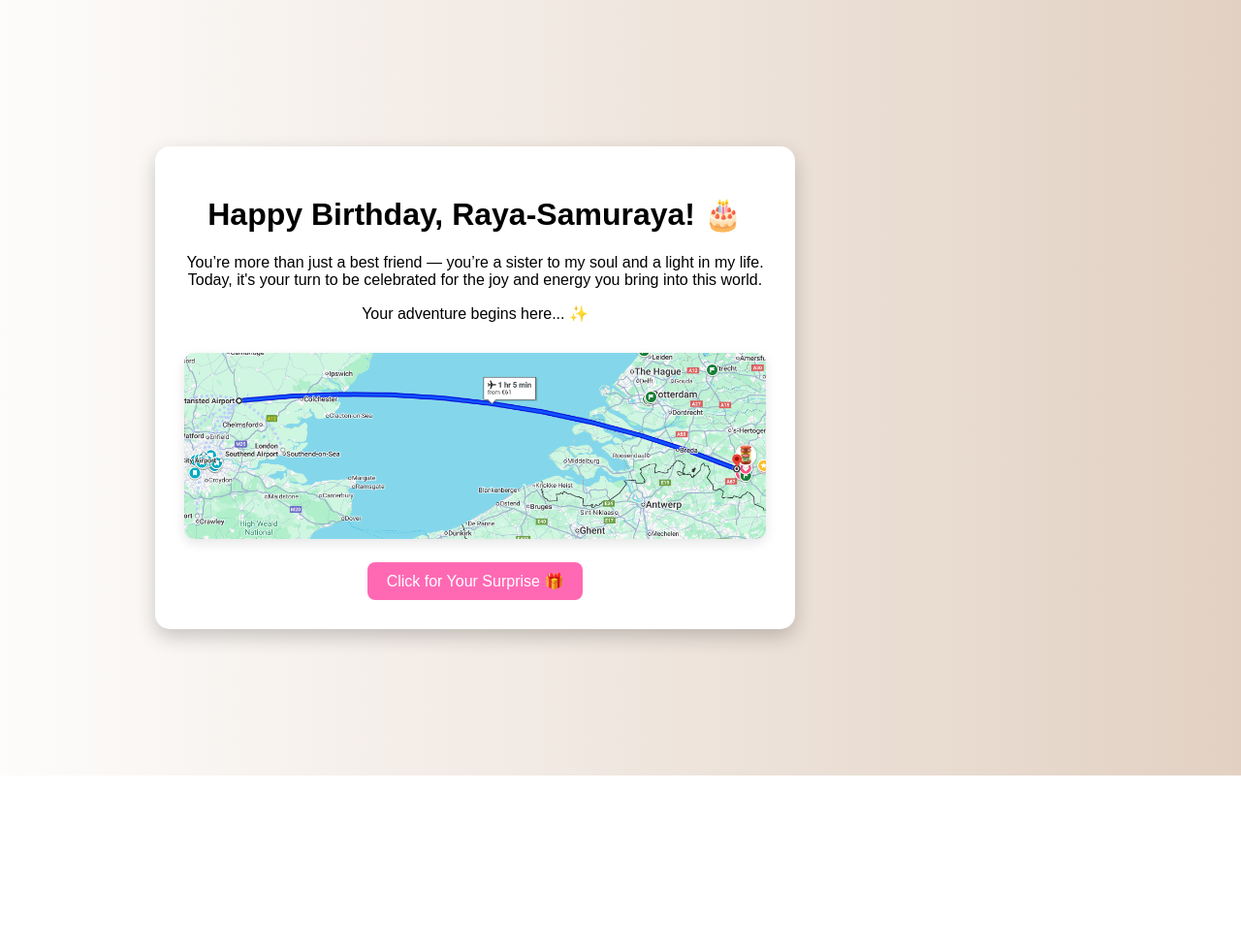
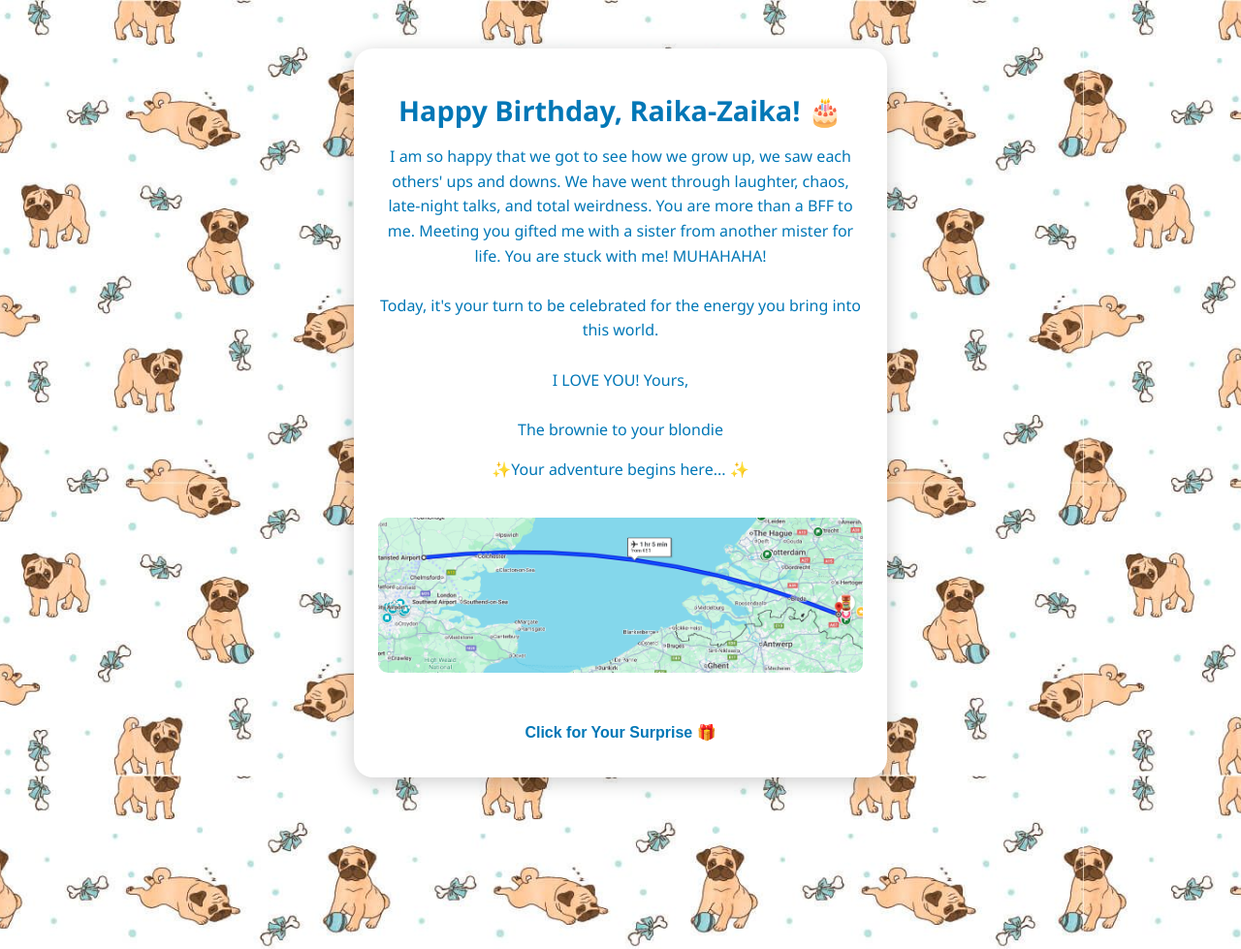
Before and after one commit to jaklin99/Birthday-card, a plain HTML site: page index.html in a window 1280 px wide. Shown: the top 979 px of the page at 97% size. Before the commit the page ends 800 px from the top, so only its background shows below. Drawn offline with nearby package versions, Linux system fonts and the light colour scheme.

Commit message:
adjustments to the index/script and style so that the card looks nice and has functionalities

```diff
--- a/index.html
+++ b/index.html
@@ -2,19 +2,28 @@
 <html lang="en">
   <head>
     <meta charset="UTF-8" />
-    <title>🎉 Surprise Birthday Card</title>
+    <title>🎉 Surprise Birthday Card 🎉</title>
     <link rel="stylesheet" href="style.css" />
   </head>
   <body>
+    <div class="card-wrapper">
       <div class="card">
-      <h1>Happy Birthday, Raya-Samuraya! 🎂</h1>
+        <h1>Happy Birthday, Raika-Zaika! 🎂</h1>
         <p>
-        You’re more than just a best friend — you’re a sister to my soul and a
-        light in my life. Today, it's your turn to be celebrated for the joy and
-        energy you bring into this world.
+          I am so happy that we got to see how we grow up, we saw each others'
+          ups and downs. We have went through laughter, chaos, late-night talks,
+          and total weirdness. You are more than a BFF to me. Meeting you gifted
+          me with a sister from another mister for life. You are stuck with me!
+          MUHAHAHA!
+          <br /><br />
+          Today, it's your turn to be celebrated for the energy you bring into
+          this world.
+          <br /><br />
+          I LOVE YOU! Yours, <br /><br />
+          The brownie to your blondie
         </p>
 
-      <p>Your adventure begins here... ✨</p>
+        <p>✨Your adventure begins here... ✨</p>
 
         <img
           src="assets/trip-route.png"
@@ -23,24 +32,21 @@
         />
 
         <button onclick="revealSurprise()">Click for Your Surprise 🎁</button>
-
-      <div id="surprise" class="hidden">
-        <h2>✈️ Guess what?</h2>
+      </div>
+    </div>
+    <div class="card hidden" id="card2">
+      <h2>✈️ Guess what? ✈️</h2>
       <p>
-          A ticket is waiting for you — from London to Eindhoven. You’re coming
-          here, and I couldn’t be more excited!
+        Prepare your luggage because a trip is awaiting you...prepare for a
+        rainy, but sunny weather. You are going from London to Eindhoven.
       </p>
-        <img
-          src="assets/flight-ticket.png"
-          alt="Flight Ticket"
-          class="ticket"
-        />
+      <img src="assets/flight-ticket.png" alt="Flight Ticket" class="ticket" />
 
       <h2>🎤 But wait... there’s more.</h2>
       <p>
-          We're going to see <strong>Mr. Worldwide</strong> himself — Pitbull —
-          live in Amsterdam! Get ready to dance like nobody's watching and make
-          memories that will last forever.
+        We’re going to see <strong>Mr. Worldwide</strong> himself live in
+        Amsterdam! Get ready to dance like nobody’s watching and make memories
+        that will last forever.
       </p>
       <img
         src="assets/concert-ticket.png"
@@ -51,14 +57,34 @@
       <p>
         This birthday isn’t just about candles and cake. It’s about reminding
         you how deeply you are loved, how much you are appreciated, and how
-          magical life can be when we're together.
+        magical life can be when we're <strong>together.</strong>💖
       </p>
 
       <p>
         Pack your bags, beautiful. An unforgettable journey is just getting
         started. 💖
       </p>
+
+      <button onclick="showPlan()">🗺️ Show Trip Plan 🗺️</button>
     </div>
+    <div id="trip-plan" class="card hidden">
+      <h2>📆 Our Birthday Trip Plan</h2>
+      <br /><br />
+      <strong>🗓️ June 14 (Arrival Day):</strong><br /><br />
+      Arrival at 20:55 → Chill dinner in Eindhoven → Evening walk & bar hopping
+      <br /><br />
+      <strong>🗓️ June 15 (Amsterdam Day!):</strong>
+      <br />Morning-Noon: Explore the canals, museums, and markets <br />
+      Afternoon: Canal cruise or Van Gogh museum<br />
+      Evening: PITBULL concert 🎤
+      <br /><br />
+      <strong>🗓️ June 16 (Magic Day):</strong> Day trip to
+      <strong>Efteling</strong> amusement park 🎢🎠 <br /><br />
+      <strong>🗓️ June 17 (Chill & Goodbye):</strong> <br /><br />
+      Relax in Eindhoven — brunch, park picnic or local art museum <br />
+      Free time until 15:00 before your departure ✈️
+      <br /><br />
+      <p>Can’t wait to live all of this with you 💕</p>
     </div>
 
     <canvas class="confetti" id="confettiCanvas"></canvas>
--- a/script.js
+++ b/script.js
@@ -1,19 +1,49 @@
+// function revealSurprise() {
+//   document.getElementById("surprise").classList.remove("hidden");
+
+//   // Confetti animation
+//   const duration = 6 * 1000;
+//   const end = Date.now() + duration;
+
+//   (function frame() {
+//     confetti({
+//       particleCount: 6,
+//       angle: 60,
+//       spread: 70,
+//       origin: { x: 0 },
+//     });
+//     confetti({
+//       particleCount: 6,
+//       angle: 120,
+//       spread: 70,
+//       origin: { x: 1 },
+//     });
+
+//     if (Date.now() < end) {
+//       requestAnimationFrame(frame);
+//     }
+//   })();
+// }
+
+// function showPlan() {
+//   document.getElementById("trip-plan").classList.remove("hidden");
+// }
+
 function revealSurprise() {
-  document.getElementById("surprise").classList.remove("hidden");
+  document.getElementById("card2").classList.remove("hidden");
 
-  // Confetti animation
-  const duration = 6 * 1000;
+  const duration = 3 * 1000;
   const end = Date.now() + duration;
 
   (function frame() {
     confetti({
-      particleCount: 5,
+      particleCount: 6,
       angle: 60,
       spread: 70,
       origin: { x: 0 },
     });
     confetti({
-      particleCount: 5,
+      particleCount: 6,
       angle: 120,
       spread: 70,
       origin: { x: 1 },
@@ -24,3 +54,7 @@ function revealSurprise() {
     }
   })();
 }
+
+function showPlan() {
+  document.getElementById("trip-plan").classList.remove("hidden");
+}
--- a/style.css
+++ b/style.css
@@ -1,40 +1,90 @@
 body {
-    background: linear-gradient(to right, #fdfcfb, #e2d1c3);
-    font-family: 'Arial', sans-serif;
+  background-image: url("assets/pug-wallpaper.jpg");
+  background-size: cover;
+  background-attachment: fixed; /* This line ensures the background stays static */
+  background-position: center;
+  background-repeat: repeat;
+  font-family: "Segoe UI", "Roboto", "Helvetica Neue", sans-serif;
   margin: 0;
+  padding: 50px 20px;
   display: flex;
+  flex-direction: column;
   align-items: center;
+  color: white;
+}
+/* Container for cards side by side */
+.card-wrapper {
+  display: flex;
+  flex-wrap: wrap;
+  gap: 20px;
   justify-content: center;
-    height: 100vh;
-    text-align: center;
 }
 
+/* Shared card styles */
 .card {
-    background: white;
-    padding: 30px;
-    border-radius: 15px;
-    box-shadow: 0 8px 20px rgba(0,0,0,0.2);
-    max-width: 600px;
+  background-color: #ffffff; /* pastel blue with transparency */
+  padding: 25px;
+  border-radius: 20px;
+  box-shadow: 0 4px 20px rgba(0, 0, 0, 0.2);
+  width: 500px;
+  max-width: 90vw;
+  text-align: center;
+  flex-shrink: 0;
+  color: #0077b6;
+  transition: transform 0.3s ease;
+  margin-bottom: 20px;
+}
+.card h1 {
+  font-size: 1.8rem;
+  margin-bottom: 15px;
 }
 
-  button {
-    background-color: #ff69b4;
-    color: white;
-    padding: 10px 20px;
-    border: none;
-    border-radius: 8px;
-    font-size: 16px;
-    cursor: pointer;
-    margin-top: 20px;
+.card p {
+  font-size: 1rem;
+  line-height: 1.6;
 }
 
-  .ticket, .plane-img {
-    max-width: 100%;
-    margin-top: 15px;
-    border-radius: 10px;
-    box-shadow: 0 4px 12px rgba(0,0,0,0.1);
+/* Trip card with a little more width */
+.trip-card {
+  max-width: 750px;
+  width: 90%;
+  text-align: left;
 }
 
+/* Media */
+.ticket,
+.plane-img {
+  width: 100%;
+  height: auto;
+  border-radius: 10px;
+  margin: 20px 0;
+}
+.trip-plan li {
+  display: flex;
+  flex-wrap: wrap;
+  gap: 20px;
+  justify-content: center;
+}
+
+/* Hide class */
 .hidden {
   display: none;
 }
+
+/* Buttons */
+button {
+  background-color: #ffffff;
+  color: #0077b6;
+  border: none;
+  border-radius: 10px;
+  padding: 12px 20px;
+  font-weight: bold;
+  font-size: 1rem;
+  margin-top: 15px;
+  cursor: pointer;
+  transition: background-color 0.3s ease;
+}
+
+button:hover {
+  background-color: #e0f7ff;
+}
```
Also changed, not shown: assets/pu-glasses.jpg (added), assets/pug-wallpaper.jpg (added). Lines whose indentation alone changed are shown as unchanged.
